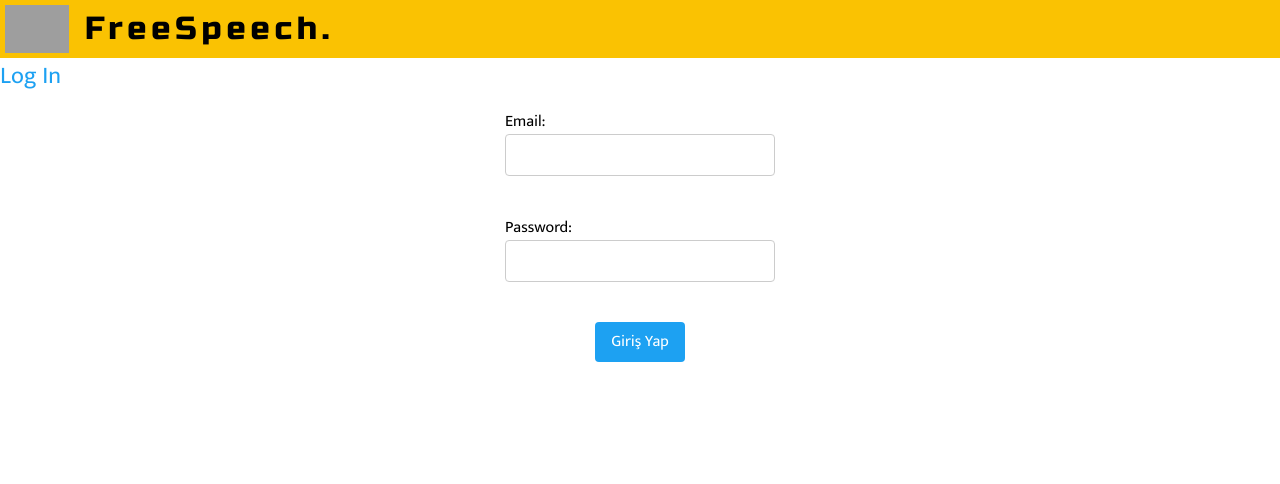
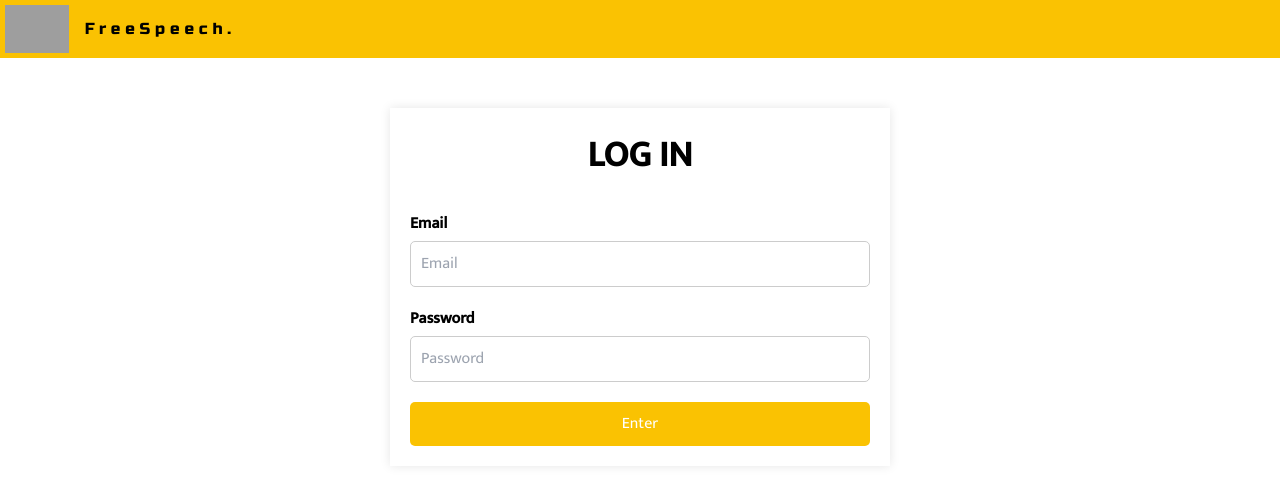
Before and after one commit to burcudenizz/FreeSpeech-Project, a React (Create React App) app: page /login in a window 1280 px wide. Shown: the top 484 px of the page. Built offline with nearby package versions, Linux system fonts and the light colour scheme; grey boxes are pictures that could not be loaded.

Commit message:
signup-loginform+validation

```diff
--- a/src/App.css
+++ b/src/App.css
@@ -2,56 +2,6 @@
   font-family: "Mukta", sans-serif;
   box-sizing: border-box;
 }
-/* Login  */
-
-h1 {
-  font-size: 2rem;
-  color: #4286f5;
-}
-
-h3 {
-  font-size: 1.5rem;
-  color: #1da1f2;
-  margin-bottom: 1rem;
-}
-form {
-  display: flex;
-  flex-direction: column;
-  align-items: center;
-}
-
-label {
-  display: flex;
-  flex-direction: column;
-  align-items: flex-start;
-  margin-bottom: 1rem;
-}
-
-input[type="text"],
-input[type="password"] {
-  padding: 0.5rem;
-  border: 1px solid #ccc;
-  border-radius: 4px;
-  font-size: 1rem;
-  width: 100%;
-}
-
-button[type="submit"] {
-  padding: 0.5rem 1rem;
-  border-radius: 4px;
-  font-size: 1rem;
-  background-color: #1da1f2;
-  color: white;
-  border: none;
-  cursor: pointer;
-}
-
-button[type="submit"]:hover {
-  background-color: #0c7dbc;
-}
-
-/* Login  */
-
 /* Header  */
 .logo {
   width: 4rem;
@@ -83,6 +33,9 @@ button[type="submit"]:hover {
 .footerback {
   display: flex;
   justify-content: center;
+  position: fixed;
+  bottom: 0;
+  width: 100%;
 }
 .footer {
   display: flex;
@@ -94,7 +47,7 @@ button[type="submit"]:hover {
   padding-top: 2rem;
   padding-bottom: 2rem;
   margin-top: 2rem;
-  margin-bottom: 2rem;
+  /* margin-bottom: 2rem; */
   border-radius: 10px;
   box-shadow: rgba(0, 0, 0, 0.35) 0px 5px 15px;
 }
@@ -144,3 +97,77 @@ button[type="submit"]:hover {
   font-weight: 600;
 }
 /* Mainpage  */
+
+/* Sign-up Page start */
+.form-container {
+  display: flex;
+  justify-content: center;
+  margin-top: 50px;
+}
+
+form {
+  max-width: 500px;
+  width: 100%;
+  padding: 20px;
+  background-color: #fff;
+  box-shadow: 0px 0px 10px rgba(0, 0, 0, 0.1);
+}
+
+form h1 {
+  text-align: center;
+  margin-bottom: 20px;
+  font-size: 36px;
+  font-weight: bold;
+  text-transform: uppercase;
+  color: black;
+}
+
+.ui.divider {
+  margin-top: 20px;
+  margin-bottom: 30px;
+}
+
+.uiform {
+  display: flex;
+  flex-direction: column;
+}
+
+.uiform .field {
+  margin-bottom: 20px;
+}
+
+.uiform .field label {
+  display: block;
+  margin-bottom: 5px;
+  font-weight: 700;
+}
+
+.uiform .field input[type="text"],
+.uiform .field input[type="email"],
+.uiform .field input[type="password"] {
+  padding: 10px;
+  border: 1px solid #ccc;
+  border-radius: 5px;
+  font-size: 16px;
+  width: 100%;
+}
+
+.btn {
+  background-color: #fac202;
+  border: none;
+  color: #fff;
+  padding: 10px;
+  border-radius: 5px;
+  font-size: 16px;
+  cursor: pointer;
+  transition: all 0.3s ease-in-out;
+}
+
+.btn:hover {
+  background-color: black;
+}
+.error {
+  color: red;
+}
+
+/* Sign-up Page end */
--- a/src/components/Login.js
+++ b/src/components/Login.js
@@ -1,41 +1,69 @@
-import React, { useState } from "react";
+import { useForm } from "react-hook-form";
+
+import "../App.css";
 
 function Login() {
-  const [username, setUsername] = useState("");
-  const [password, setPassword] = useState("");
-
-  function handleUsernameChange(event) {
-    setUsername(event.target.value);
-  }
-
-  function handlePasswordChange(event) {
-    setPassword(event.target.value);
-  }
-
-  function handleSubmit(event) {
-    event.preventDefault();
-    // login işlemleri burada yapılacak
-  }
+  const {
+    register,
+    handleSubmit,
+    formState: { errors },
+  } = useForm();
+  const onSubmit = (data) => console.log(data);
 
   return (
-    <div>
-      <h3>Log In</h3>
-      <form onSubmit={handleSubmit}>
-        <label>
-          Email:
-          <input type="text" value={username} onChange={handleUsernameChange} />
-        </label>
-        <br />
-        <label>
-          Password:
-          <input
-            type="password"
-            value={password}
-            onChange={handlePasswordChange}
-          />
-        </label>
-        <br />
-        <button type="submit">Giriş Yap</button>
+    <div className="form-container">
+      <form onSubmit={handleSubmit(onSubmit)}>
+        <h1>LOG IN</h1>
+        <div className="ui divider"></div>
+        <div className="uiform">
+          <div className="field">
+            <label>Email</label>
+            <input
+              type="email"
+              name="email"
+              placeholder="Email"
+              {...register("email", {
+                required: true,
+                pattern: /^[a-zA-Z0-9._%+-]+@[a-zA-Z0-9.-]+\.[a-zA-Z]{2,}$/i,
+              })}
+            />
+            {errors.email && errors.email.type === "required" && (
+              <span className="error">*Email is required</span>
+            )}
+            {errors.email && errors.email.type === "pattern" && (
+              <span className="error">*Invalid email address</span>
+            )}
+          </div>
+
+          <div className="field">
+            <label>Password</label>
+            <input
+              type="password"
+              name="password"
+              placeholder="Password"
+              {...register("password", {
+                required: true,
+                minLength: 6,
+                maxLength: 20,
+              })}
+            />
+            {errors.password && errors.password.type === "required" && (
+              <span className="error">Password is required</span>
+            )}
+            {errors.password && errors.password.type === "minLength" && (
+              <span className="error">
+                Password must be at least 6 characters
+              </span>
+            )}
+            {errors.password && errors.password.type === "maxLength" && (
+              <span className="error">
+                Password cannot exceed 20 characters
+              </span>
+            )}
+          </div>
+
+          <button className="btn">Enter</button>
+        </div>
       </form>
     </div>
   );
--- a/src/components/Signup.js
+++ b/src/components/Signup.js
@@ -1,5 +1,103 @@
+import { useForm } from "react-hook-form";
+
+import "../App.css";
+
 function Signup() {
-  return <div></div>;
+  const {
+    register,
+    handleSubmit,
+    formState: { errors },
+  } = useForm();
+  const onSubmit = (data) => console.log(data);
+
+  return (
+    <div className="form-container">
+      <form onSubmit={handleSubmit(onSubmit)}>
+        <h1>Sign Up</h1>
+        <div className="ui divider"></div>
+        <div className="uiform">
+          <div className="field">
+            <label>Username</label>
+            <input
+              type="text"
+              name="username"
+              placeholder="Username"
+              {...register("username", {
+                required: true,
+                maxLength: 20,
+                minLength: 3,
+                pattern: /^[A-Za-z]+$/i,
+              })}
+            />
+            {errors.username && errors.username.type === "required" && (
+              <span className="error">*Username is required</span>
+            )}
+            {errors.username && errors.username.type === "maxLength" && (
+              <span className="error">
+                *Username cannot exceed 20 characters
+              </span>
+            )}
+            {errors.username && errors.username.type === "minLength" && (
+              <span className="error">
+                *Username must have at least 3 characters
+              </span>
+            )}
+            {errors.username && errors.username.type === "pattern" && (
+              <span className="error">* Username can only contain letters</span>
+            )}
+          </div>
+
+          <div className="field">
+            <label>Email</label>
+            <input
+              type="email"
+              name="email"
+              placeholder="Email"
+              {...register("email", {
+                required: true,
+                pattern: /^[a-zA-Z0-9._%+-]+@[a-zA-Z0-9.-]+\.[a-zA-Z]{2,}$/i,
+              })}
+            />
+            {errors.email && errors.email.type === "required" && (
+              <span className="error">*Email is required</span>
+            )}
+            {errors.email && errors.email.type === "pattern" && (
+              <span className="error">*Invalid email address</span>
+            )}
+          </div>
+
+          <div className="field">
+            <label>Password</label>
+            <input
+              type="password"
+              name="password"
+              placeholder="Password"
+              {...register("password", {
+                required: true,
+                minLength: 6,
+                maxLength: 20,
+              })}
+            />
+            {errors.password && errors.password.type === "required" && (
+              <span className="error">Password is required</span>
+            )}
+            {errors.password && errors.password.type === "minLength" && (
+              <span className="error">
+                Password must be at least 6 characters
+              </span>
+            )}
+            {errors.password && errors.password.type === "maxLength" && (
+              <span className="error">
+                Password cannot exceed 20 characters
+              </span>
+            )}
+          </div>
+
+          <button className="btn">Submit</button>
+        </div>
+      </form>
+    </div>
+  );
 }
 
 export default Signup;
--- a/src/components/Tweets.js
+++ b/src/components/Tweets.js
@@ -44,7 +44,7 @@ const tweets = [
 ];
 function Tweets() {
   return (
-    <>
+    <div className="">
       {tweets.map((tweet) => (
         <div>
           <div className="max-w-xl mx-auto border border-slate-300 bg-[#e0e0e0] mt-6 p-4 shadow-xl rounded-xl">
@@ -77,7 +77,7 @@ function Tweets() {
           </div>
         </div>
       ))}
-    </>
+    </div>
   );
 }
 
```
